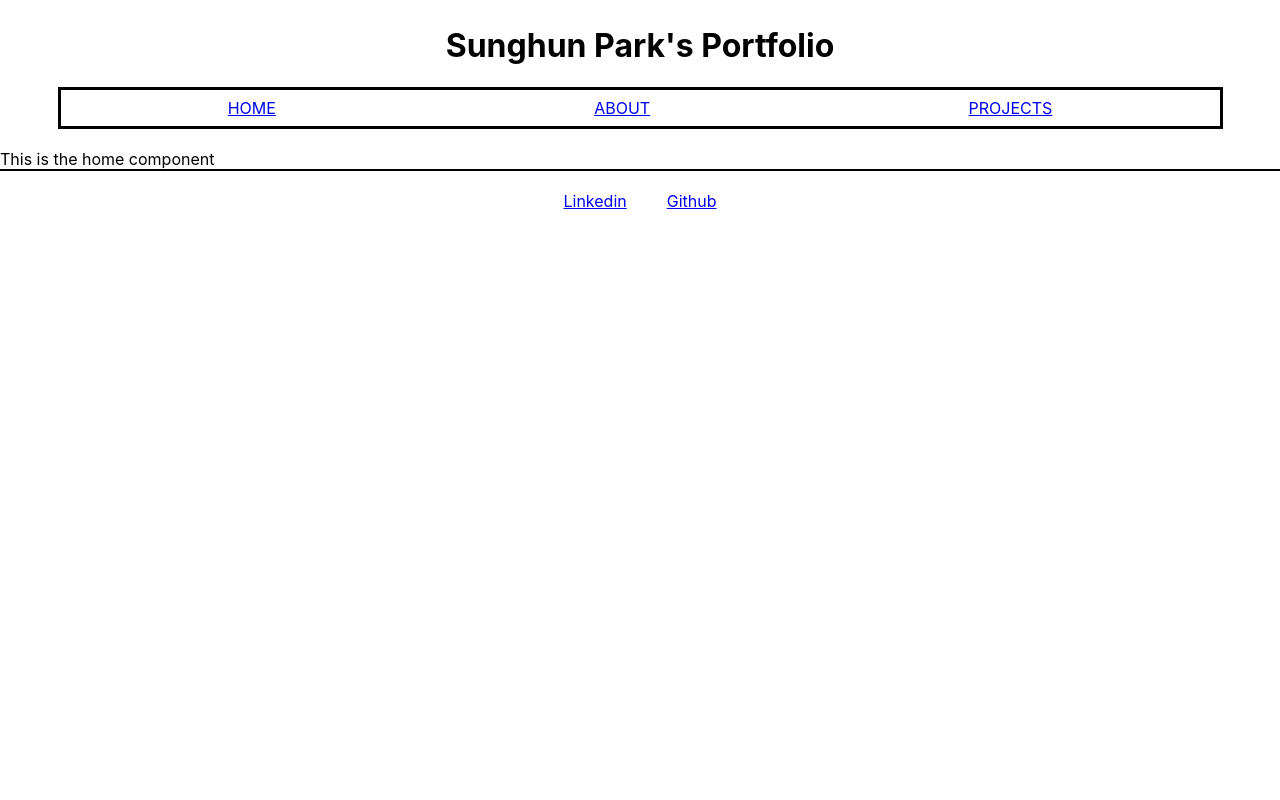
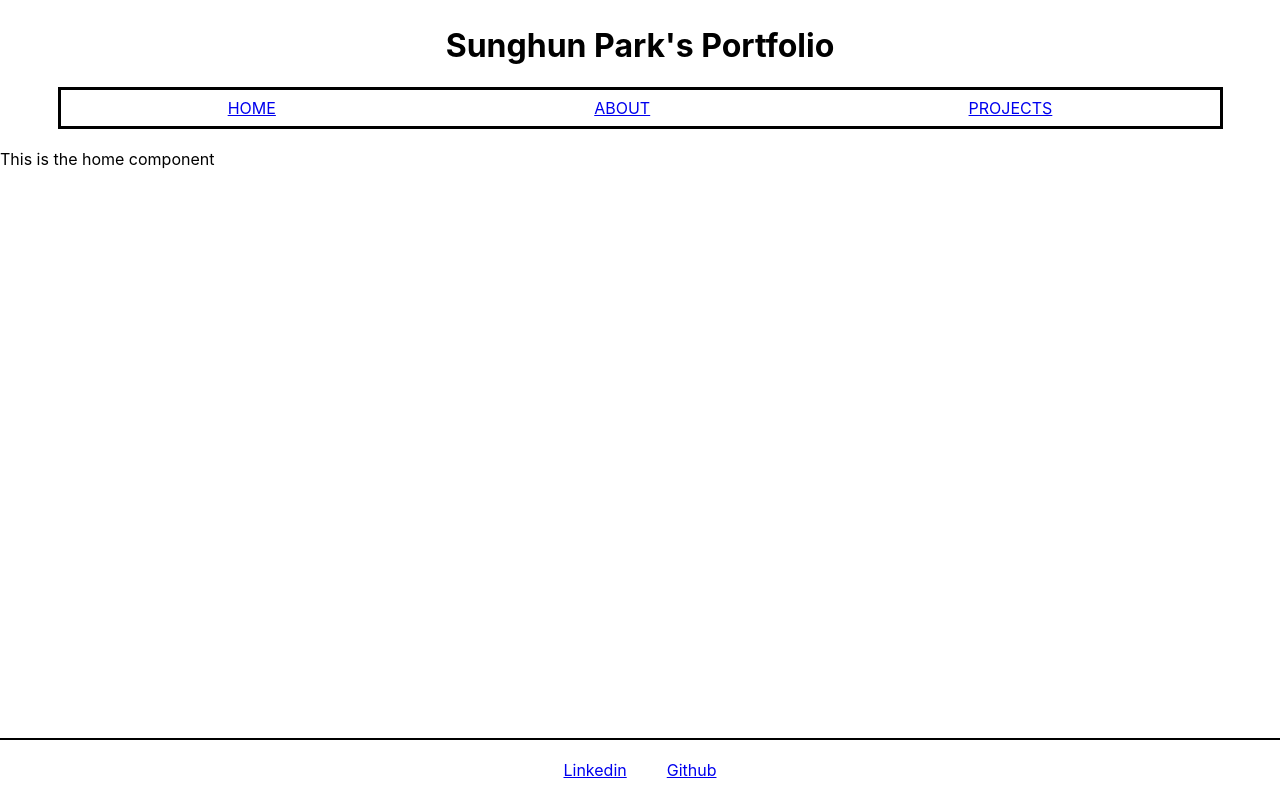
Before and after one commit to SunghunP/frontend-portfolio-react-express, a React (Create React App) app: page / in a window 1280 px wide. Built offline with nearby package versions, Linux system fonts and the light colour scheme.

Commit message:
Style the page using sass

```diff
--- a/src/App.js
+++ b/src/App.js
@@ -21,6 +21,6 @@ function App() {
       <Footer />
     </div>
   );
-}
+};
 
 export default App;
--- a/src/styles.sass
+++ b/src/styles.sass
@@ -1,9 +1,12 @@
 html, body, #root, .App
   height: 100%
+  width: 100%
   margin: 0px
   padding: 0px
 
-
+.App
+  display: flex
+  flex-direction: column
 
 footer
   width: 100%
```
